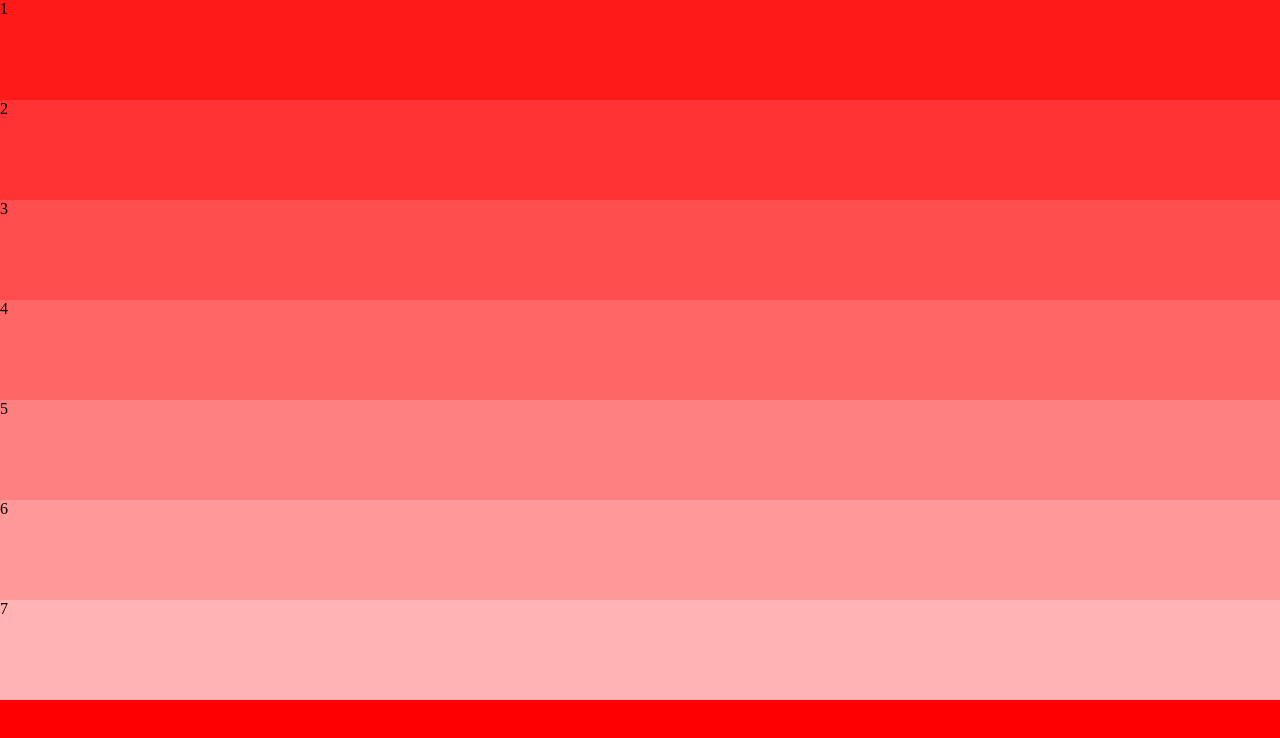
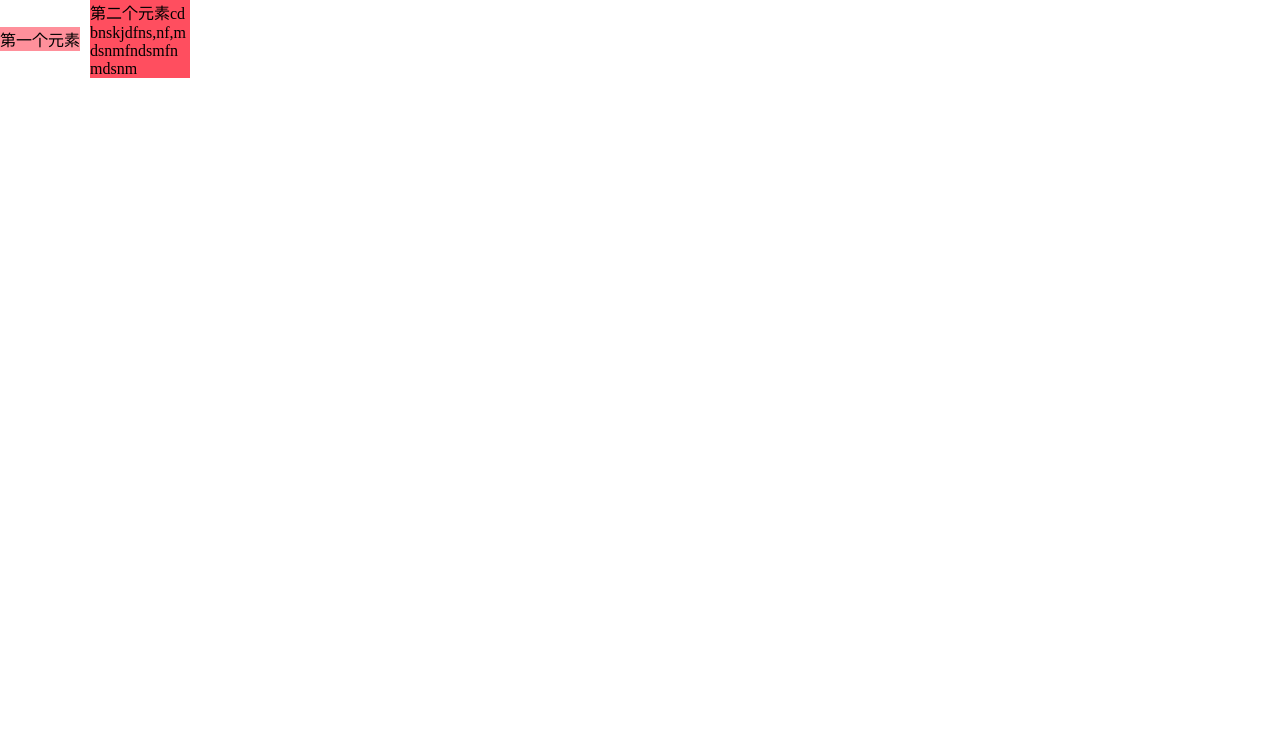
Before and after one commit to wustzhaohui/eric-components, a React (Vite) app: page / in a window 1280 px wide. Shown: the top 738 px of the page. Built offline with nearby package versions, Linux system fonts and the light colour scheme.

Commit message:
chore: add space

```diff
--- a/example/src/main.tsx
+++ b/example/src/main.tsx
@@ -1,19 +1,27 @@
 import { createRoot } from 'react-dom/client';
-import { Drag } from '../../packages';
+import { Space } from '../../packages';
 const container = document.getElementById('root');
 const root = createRoot(container as Element | DocumentFragment);
 const App = () => {
-    const onDrag = (currentIndex:number, beforeIndex:number) => {
-        console.log('当前移动完成dom的索引', currentIndex)
-        console.log('当前移动前dom的索引', beforeIndex)
-    }
-    return <Drag onDrag={onDrag}>
-    {
-        [1,2,3,4,5,6,7].map((item: number) => <div key={item} style={{
-            backgroundColor: `rgba(255,255,255,.${item})`,
-            height: 100
-        }}>{item}</div>)
-    }
-</Drag>
+    return (
+        <Space>
+            <div
+                style={{
+                    background: 'rgba(255,34,56,.5)',
+                }}
+                className='111'
+            >
+                第一个元素
+            </div>
+            <div
+                style={{
+                    width: 100,
+                    background: 'rgba(255,34,56,.8)',
+                }}
+            >
+                第二个元素cdbnskjdfns,nf,mdsnmfndsmfnmdsnm
+            </div>
+        </Space>
+    );
 };
 root.render(<App />);
--- a/packages/Drag/Drag.tsx
+++ b/packages/Drag/Drag.tsx
@@ -68,11 +68,12 @@ const Drag: FC<DragProps> = ({ className, children, onDrag }) => {
             onDragEnd={handleDragend}
             onDragEnter={handleDragEnter}
         >
-            {React.Children.map(children, (child: React.ReactElement) => {
+            {React.Children.map(children, (child: React.ReactElement, index: number) => {
                 if (React.isValidElement(child)) {
                     return React.cloneElement(child as React.ReactElement, {
                         draggable: true,
                         onDragStart: handleDragStart,
+                        key: index
                     });
                 }
                 return child;
--- a/packages/Icon/Icon.tsx
+++ b/packages/Icon/Icon.tsx
@@ -6,7 +6,7 @@ export interface IconProps {
 }
 
 const Icon: FC<IconProps> = ({className, link}) => {
-     return <svg className={`icon ${className}`} aria-hidden="true">
+     return <svg className={`icon ${className || ''}`} aria-hidden="true">
      <use xlinkHref={`#${link}`}></use>
  </svg>;
 };
--- /dev/null
+++ b/packages/Space/Space.tsx
@@ -0,0 +1,48 @@
+import React from 'react';
+import { FC } from 'react';
+
+export interface SpaceProps {
+    className?: string;
+    children?: React.ReactElement | Element | any;
+    align?: 'start | end |center | baseline ';
+    direction?: 'vertical | horizontal';
+    gap?: number;
+    wrap?: boolean;
+}
+
+const Space: FC<SpaceProps> = ({
+    className,
+    children,
+    align = 'center',
+    direction = 'horizontal',
+    gap,
+    wrap,
+}) => {
+    return (
+        <div
+            className={`${className || ''} space-container`}
+            style={{
+                alignItems: align,
+                gap,
+                flexDirection: direction === 'horizontal' ? 'row' : 'column',
+                flexWrap: wrap ? 'wrap' : 'nowrap',
+            }}
+        >
+            {React.Children.map(children, (child, index) => {
+                if (React.isValidElement(child)) {
+                    const childProps = child.props as { className?: string };
+                    return (
+                        <div
+                            className={`space-item ${childProps.className || ''}`}
+                            key={index}
+                        >
+                            {child}
+                        </div>
+                    );
+                }
+                return child;
+            })}
+        </div>
+    );
+};
+export default Space;
--- /dev/null
+++ b/packages/Space/index.less
@@ -0,0 +1,13 @@
+.space {
+    &-container {
+        display: inline-flex;
+        gap: 10px;
+        align-items: center;
+    }
+
+    &-item {
+        word-wrap: break-word;
+        word-break: break-all;
+    }
+
+}
--- /dev/null
+++ b/packages/Space/index.ts
@@ -0,0 +1,4 @@
+import Space from './Space';
+export type { SpaceProps } from './Space';
+export default Space;
+import './index.less';
--- a/packages/index.ts
+++ b/packages/index.ts
@@ -8,3 +8,7 @@ export { default as IconProps } from './Icon';
 // Drag
 export { default as Drag } from './Drag';
 export { default as DragProps } from './Drag';
+
+// Space
+export { default as Space } from './Space';
+export { default as SpaceProps } from './Space';
```
